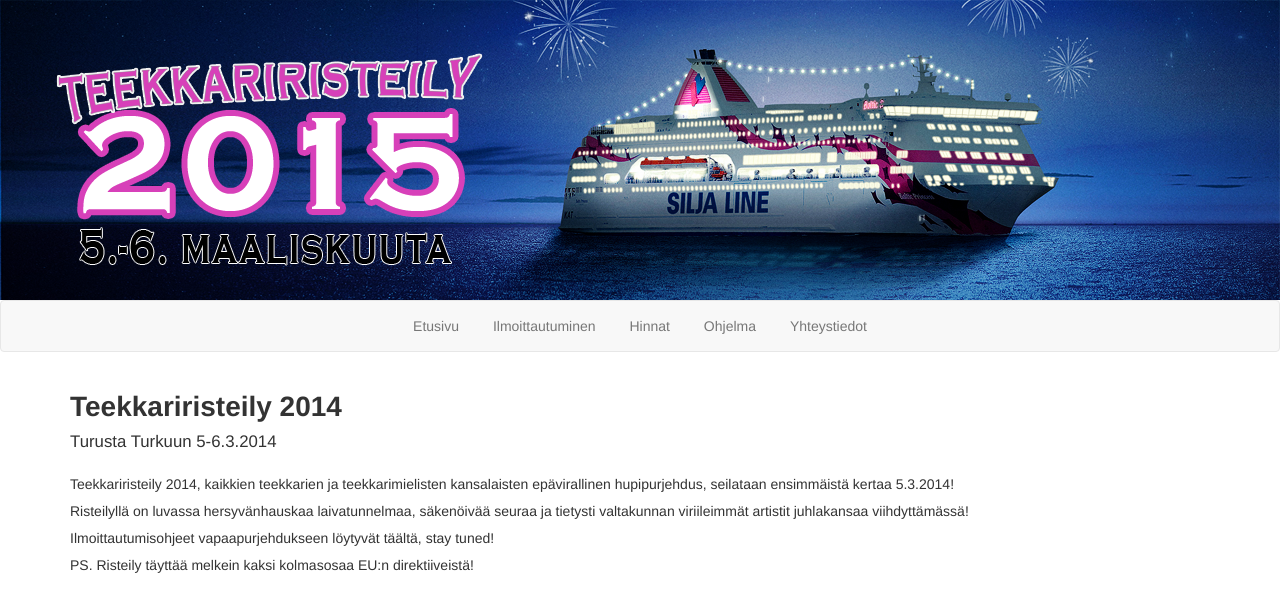
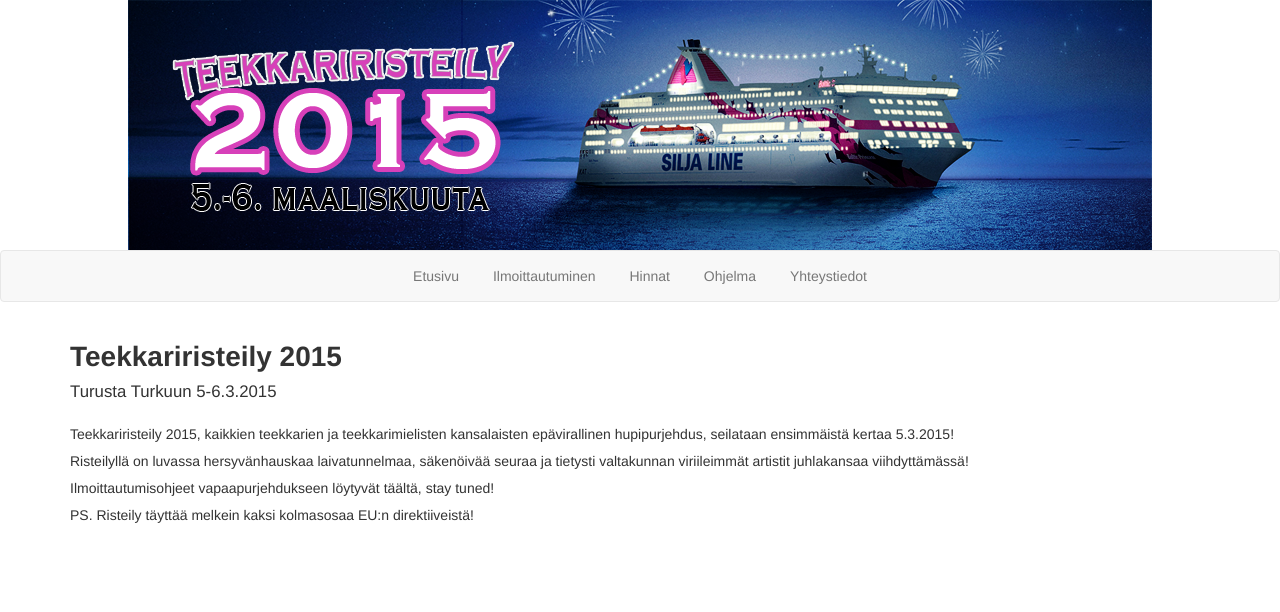
Before and after one commit to kolmeseiska/kolmeseiska.github.io, a Jekyll site: the page built from index.html, in a window 1280 px wide. Shown: the top 612 px of the page. Built offline with Jekyll 4.4.1, drawn with Linux system fonts in a browser that asks for light colours; nearby versions of some CDN libraries; some web fonts are replaced.

Commit message:
Reverted to smaller banner and fixed some dates

```diff
--- a/css/style.css
+++ b/css/style.css
@@ -83,8 +83,8 @@
 }
 
 #logo_block {
-  background: url(../images/TR15_banneri_1280.png) no-repeat top center;
-  min-height: 300px;
+  background: url(../images/TR15_banneri_1024.png) no-repeat top center;
+  min-height: 250px;
   height: 20%;
 }
 
--- a/index.html
+++ b/index.html
@@ -5,12 +5,12 @@
 <section>
   <article>
     <hgroup>
-      <h1>Teekkariristeily 2014 </br>
-        <span>Turusta Turkuun 5-6.3.2014 </span>
+      <h1>Teekkariristeily 2015 </br>
+        <span>Turusta Turkuun 5-6.3.2015 </span>
       </h1>
     </hgroup>
 
-    <p>Teekkariristeily 2014, kaikkien teekkarien ja teekkarimielisten kansalaisten epävirallinen hupipurjehdus, seilataan ensimmäistä kertaa 5.3.2014!</p>
+    <p>Teekkariristeily 2015, kaikkien teekkarien ja teekkarimielisten kansalaisten epävirallinen hupipurjehdus, seilataan ensimmäistä kertaa 5.3.2015!</p>
     <p>Risteilyllä on luvassa hersyvänhauskaa laivatunnelmaa, säkenöivää seuraa ja tietysti valtakunnan viriileimmät artistit juhlakansaa viihdyttämässä! </p>
     <p> Ilmoittautumisohjeet vapaapurjehdukseen löytyvät täältä, stay tuned! </p>
     <p> PS. Risteily täyttää melkein kaksi kolmasosaa EU:n direktiiveistä!</p>
```
